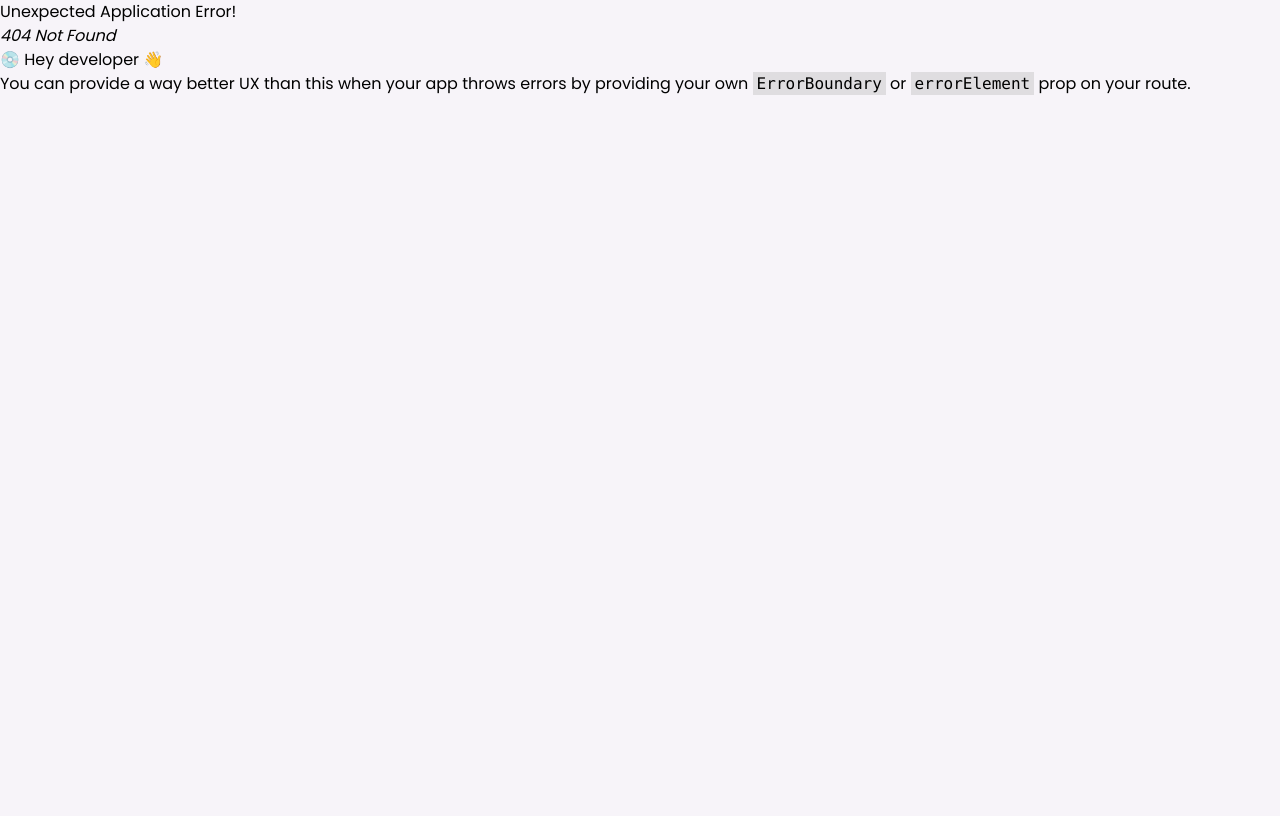
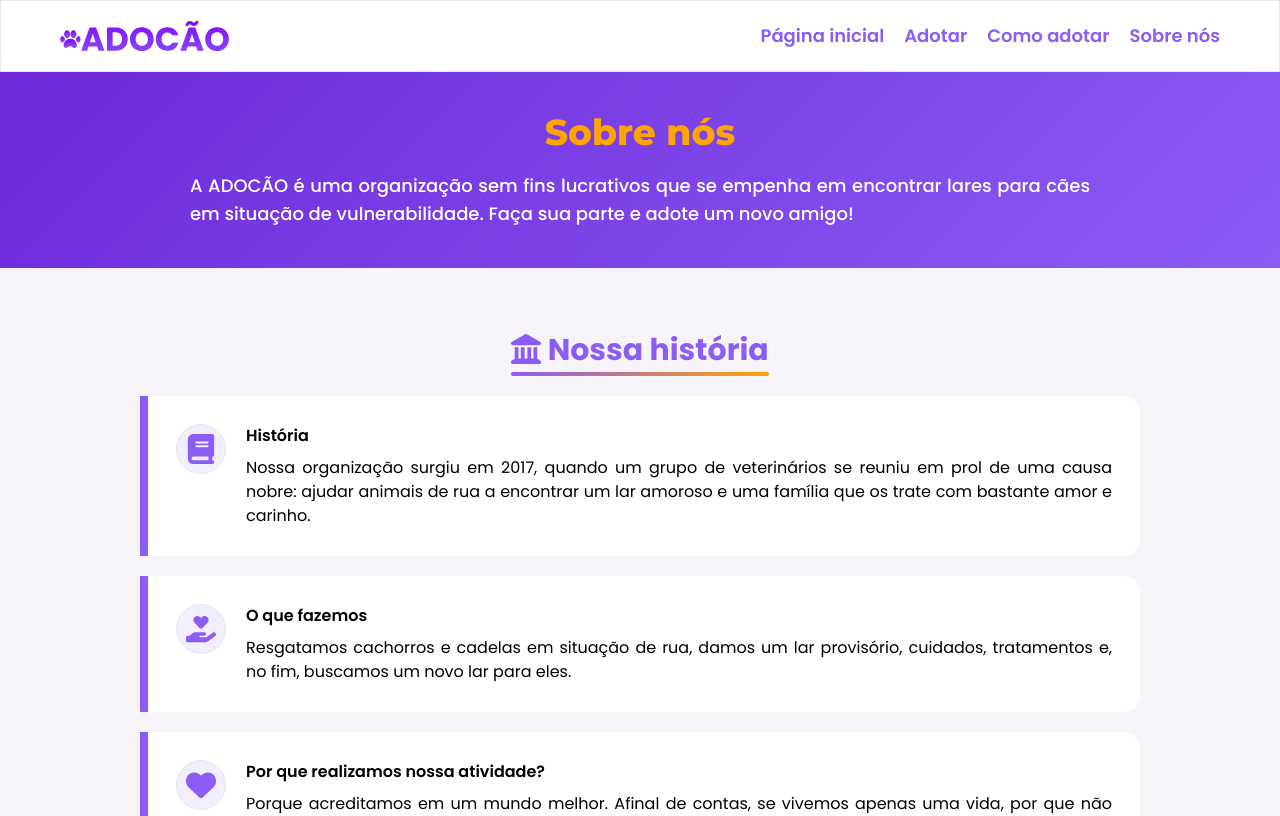
Before and after one commit to Lucas-LDev/adocao-frontend, a React (Vite) app: page /sobre-nos in a window 1280 px wide. Before the commit this address had no page. Shown: the top 816 px of the page. Built offline with nearby package versions, Linux system fonts and the light colour scheme.

Commit message:
feat(page): create and style AboutUsPage -Fix styles in some divs and in SectionTitle -Compose AboutUsPage using SectionTop and AboutUsSection

```diff
--- a/src/App.jsx
+++ b/src/App.jsx
@@ -2,6 +2,7 @@ import { createBrowserRouter, RouterProvider } from "react-router-dom";
 import DefaultLayout from "components/layout/DefaultLayout";
 import HomePage from "pages/public/HomePage";
 import HowToAdoptPage from "pages/public/HowToAdoptPage";
+import AboutUsPage from "pages/public/AboutUsPage";
 
 
 const router = createBrowserRouter([
@@ -11,6 +12,7 @@ const router = createBrowserRouter([
     children: [
       {path: '/', element: <HomePage />},
       {path: 'como-adotar', element: <HowToAdoptPage />},
+      {path: 'sobre-nos', element: <AboutUsPage />},
     ]
   }
 
--- /dev/null
+++ b/src/components/shared/AboutUsSection.jsx
@@ -0,0 +1,49 @@
+import InfoCard from './InfoCard';
+import SectionTitle from 'components/ui/SectionTitle';
+import {
+  faBook,
+  faHandHoldingHeart,
+  faHeart,
+  faLandmark,
+} from '@fortawesome/free-solid-svg-icons';
+
+const aboutUsBlocks = [
+  {
+    icon: faBook,
+    title: 'História',
+    quote:
+      'Nossa organização surgiu em 2017, quando um grupo de veterinários se reuniu em prol de uma causa nobre: ajudar animais de rua a encontrar um lar amoroso e uma família que os trate com bastante amor e carinho.',
+  },
+  {
+    icon: faHandHoldingHeart,
+    title: ' O que fazemos',
+    quote:
+      'Resgatamos cachorros e cadelas em situação de rua, damos um lar provisório, cuidados, tratamentos e, no fim, buscamos um novo lar para eles.',
+  },
+  {
+    icon: faHeart,
+    title: 'Por que realizamos nossa atividade?',
+    quote:
+      'Porque acreditamos em um mundo melhor. Afinal de contas, se vivemos apenas uma vida, por que não dedicar uma parte dela a transformar a vida de um animalzinho em situação vulnerável?',
+  },
+];
+
+function AboutUsSection() {
+  return (
+    <section>
+      <div className="flex flex-col items-center max-w-[1000px] m-auto p-3 lg:p-0 gap-5">
+        <SectionTitle title="Nossa história" icon={faLandmark} />
+        {aboutUsBlocks.map((item) => (
+          <InfoCard
+            key={item.title}
+            icon={item.icon}
+            title={item.title}
+            quote={item.quote}
+          />
+        ))}
+      </div>
+    </section>
+  );
+}
+
+export default AboutUsSection;
--- a/src/components/shared/AwarenessSection.jsx
+++ b/src/components/shared/AwarenessSection.jsx
@@ -12,7 +12,7 @@ const awarenessInfo = [
 function AwarenessSection() {
   return (
     <section>
-      <div className="flex flex-col items-center max-w-[1000px] m-auto p-5 lg:p-0">
+      <div className="flex flex-col items-center max-w-[1000px] m-auto p-3 lg:p-0 gap-5">
         <SectionTitle icon={faBullhorn} title="Conscientização"/>
         <div className="grid grid-cols-1 gap-4">
           {awarenessInfo.map((info, index) => (
--- a/src/components/shared/Footer.jsx
+++ b/src/components/shared/Footer.jsx
@@ -8,7 +8,7 @@ const navLinks = [
   { to: '/', label: 'Página inicial' },
   { to: '/', label: 'Adotar' },
   { to: '/como-adotar', label: 'Como adotar' },
-  { to: '/', label: 'Sobre nós' },
+  { to: '/sobre-nos', label: 'Sobre nós' },
 ];
 
 const contactInfo = [
--- a/src/components/shared/Header.jsx
+++ b/src/components/shared/Header.jsx
@@ -6,7 +6,7 @@ const navLinks = [
   {to: '/', label: 'Página inicial'},
   {to: '/', label: 'Adotar'},
   {to: '/como-adotar', label: 'Como adotar'},
-  {to: '/', label: 'Sobre nós'},
+  {to: '/sobre-nos', label: 'Sobre nós'},
 ]
 
 function Header({variant = 'full'}) {
--- a/src/components/ui/SectionTitle.jsx
+++ b/src/components/ui/SectionTitle.jsx
@@ -1,18 +1,22 @@
 import PropTypes from 'prop-types';
 import { FontAwesomeIcon } from '@fortawesome/react-fontawesome';
 
-function SectionTitle({title, icon}) {
+function SectionTitle({ title, icon }) {
   return (
     <div className="flex flex-col items-center justify-center">
-      <h2 className="text-section mb-1"><FontAwesomeIcon icon={icon} /> {title}</h2>
-      <div className="h-1 w-full md:w-[200px] mb-5 bg-gradient-to-r from-[#8B5CF6] to-[#FFA500] rounded-full"></div>
+      <div>
+        <h2 className="text-section mb-1">
+          <FontAwesomeIcon icon={icon} /> {title}
+        </h2>
+        <div className="h-1 w-full bg-gradient-to-r from-[#8B5CF6] to-[#FFA500] rounded-full"></div>
+      </div>
     </div>
   );
 }
 
 SectionTitle.propTypes = {
   title: PropTypes.string.isRequired,
-  icon: PropTypes.string.isRequired
-}
+  icon: PropTypes.string.isRequired,
+};
 
 export default SectionTitle;
--- a/src/index.css
+++ b/src/index.css
@@ -16,9 +16,9 @@ html {
     @apply text-xl md:text-3xl font-bold text-primary text-center;
   }
   .main-container {
-    @apply flex flex-col gap-10 ;
+    @apply flex flex-col gap-16;
   }
   .section-flex {
-    @apply flex flex-col items-center max-w-[1000px] m-auto p-5;
+    @apply flex flex-col items-center max-w-[1000px] m-auto p-3 lg:p-0 gap-5;
   }
 }
--- /dev/null
+++ b/src/pages/public/AboutUsPage.jsx
@@ -0,0 +1,17 @@
+import SectionTop from 'components/shared/SectionTop';
+import AboutUsSection from "components/shared/AboutUsSection";
+
+function AboutUsPage() {
+  return (
+    <main className="main-container">
+      <SectionTop
+        title='Sobre nós'
+        quote='A ADOCÃO é uma organização sem fins lucrativos que se empenha em encontrar lares para cães em situação de vulnerabilidade. Faça sua parte e adote um novo amigo!'
+      />
+
+      <AboutUsSection />
+    </main>
+  );
+}
+
+export default AboutUsPage;
```
